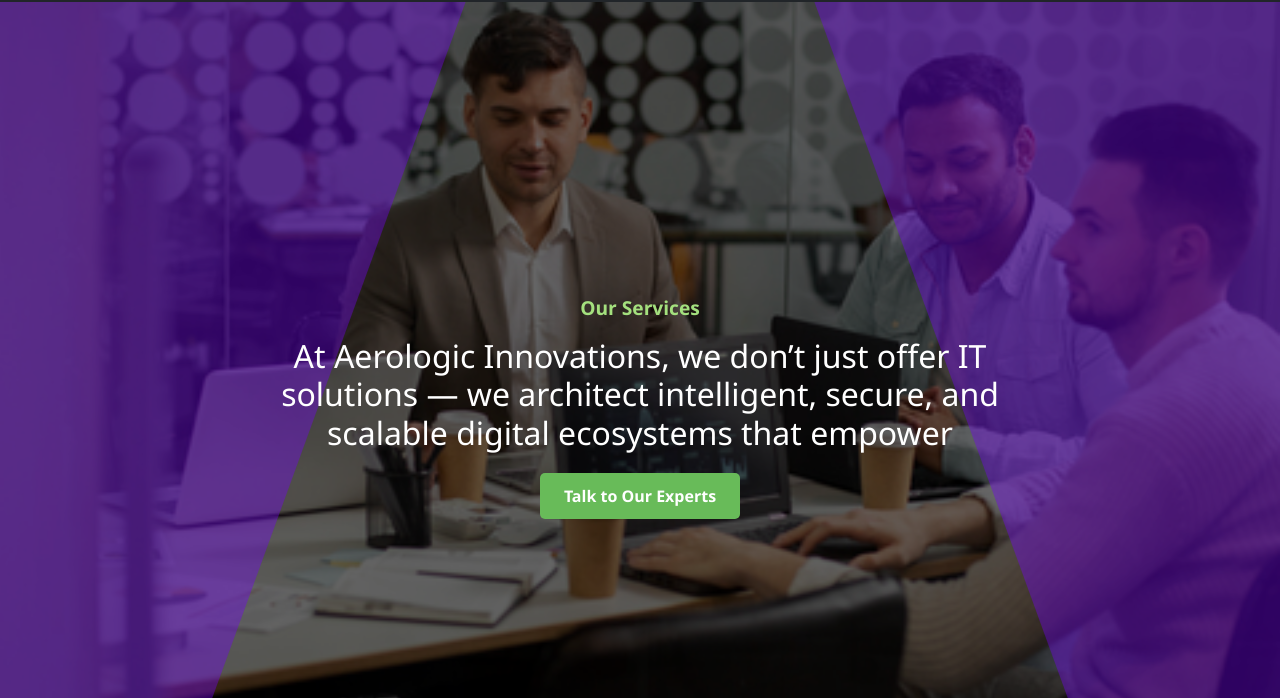
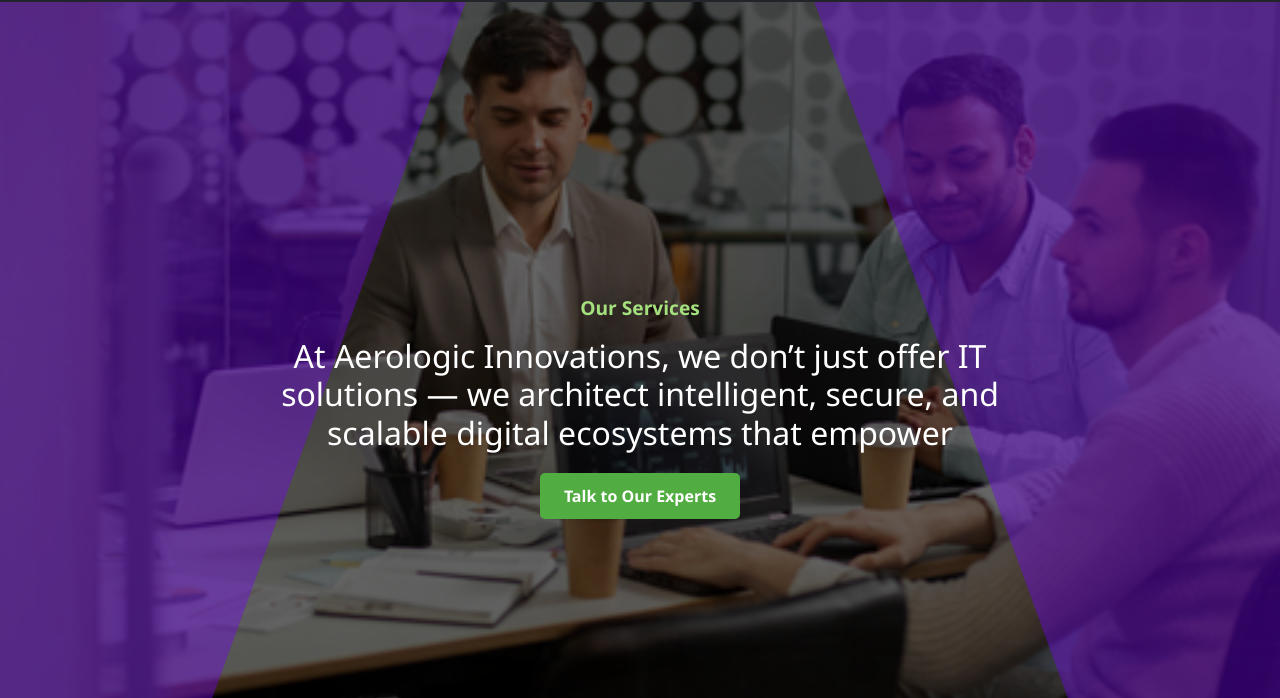
Before and after one commit to sawarn17/agrologic-html, a plain HTML site: page pages/service.html in a window 1280 px wide. Shown: the part 101-799 px from the top of the page. Drawn offline with nearby package versions, Linux system fonts and the light colour scheme.

Commit message:
basic commits

```diff
--- a/css/service.css
+++ b/css/service.css
@@ -71,7 +71,7 @@ h1 {
 }
 
 .cta-button {
-  background-color: #68bb59;
+  background-color: #51ad41;
   color: white;
   padding: 0.75rem 1.5rem;
   border: none;
```
